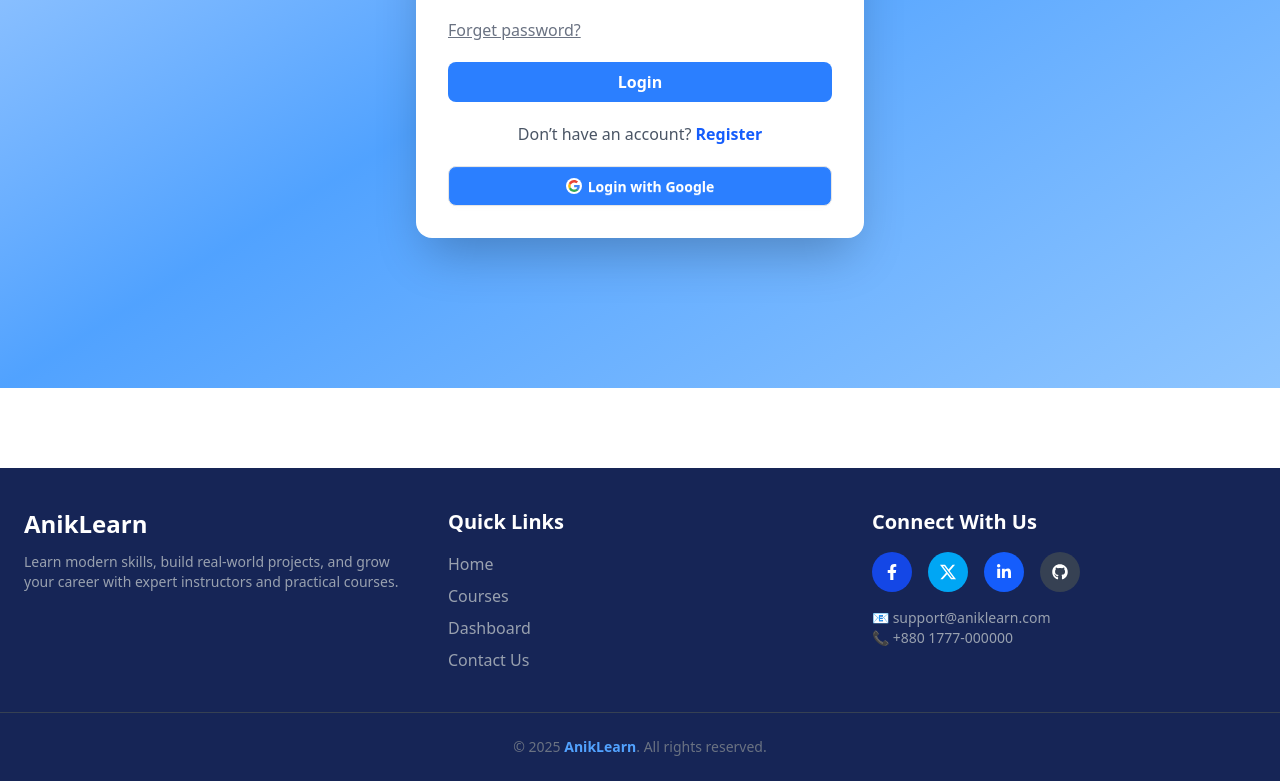
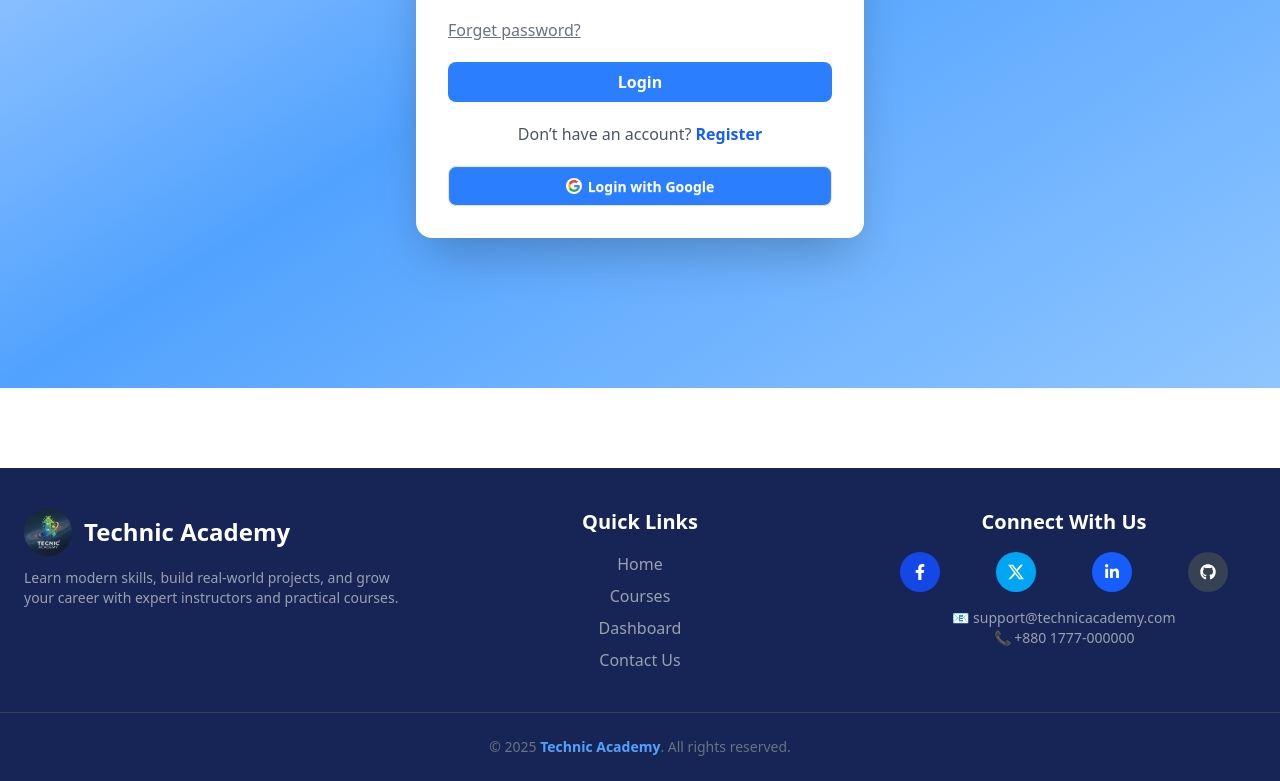
Before and after one commit to anikkumarsarker3/online-learning-platform-client, a React (Vite) app: page /login in a window 1280 px wide. Shown: the part 452-1233 px from the top of the page. Built offline with nearby package versions, Linux system fonts and the light colour scheme; no server answers.

Commit message:
second commit

```diff
--- a/src/Pages/CourseDetails.jsx
+++ b/src/Pages/CourseDetails.jsx
@@ -2,8 +2,7 @@ import React, { use, useEffect, useState } from 'react';
 import { useNavigate, useParams } from 'react-router';
 import { AuthContext } from '../Context/AuthContext';
 import Swal from 'sweetalert2';
-import { MdOutlineCategory } from 'react-icons/md';
-import { AiTwotoneDollar } from 'react-icons/ai';
+import ErrorPage from '../assets/ErrorPage.png'
 
 const CourseDetails = () => {
     const navigate = useNavigate()
@@ -17,7 +16,7 @@ const CourseDetails = () => {
             .then(data => setCourse(data))
     }, [id])
     if (!course || loading) {
-        return <p>Loading...</p>
+        return <p className='mt-22'><img src={ErrorPage} alt="" className='mx-auto max-h-[500px] p-3 rounded-2xl' /></p>
     }
     const { title, image, price, duration, category, description } = course;
     const handleEnrollCourse = () => {
--- a/src/Pages/Courses.jsx
+++ b/src/Pages/Courses.jsx
@@ -1,4 +1,4 @@
-import React, { use, useEffect, useState } from 'react';
+import React, { Suspense, use, useEffect, useState } from 'react';
 import Cards from '../component/Cards';
 import { AuthContext } from '../Context/AuthContext';
 import CourseNo from '../assets/CourseNotFound.png'
@@ -35,7 +35,7 @@ const Courses = () => {
     }, [allCourses, category]);
 
 
-    if (allCourses == null || loading || !courses) {
+    if (!allCourses || loading || !courses) {
         return <div className='mt-22 max-w-7xl '>
             {/* <p>Loading...ppp</p> */}
             <div>
@@ -50,10 +50,7 @@ const Courses = () => {
     console.log(courses)
     return (
         <div className='mt-22 max-w-7xl '>
-
             <h1 className='text-center text-4xl font-bold my-5'>All Courses</h1>
-
-
             <div class="sm:w-1/3 text-center mx-auto p-2">
                 <select
                     id="category"
@@ -76,20 +73,19 @@ const Courses = () => {
             </div>
             {
                 !courses.length ?
-                    <div className='mt-22 max-w-7xl '>
-                        {
-                            !courses.length && <div><img src={CourseNo} alt="" className='mx-auto w-72 sm:w-1/2' /></div>
-                        }
-                    </div> : ''
+                    <div className='max-w-7xl '>
+                        <div><img src={CourseNo} alt="" className='mx-auto w-72 sm:w-1/2' /></div>
+                    </div> : <div className='mx-auto mt-5 grid grid-cols-1 sm:grid-cols-2 lg:grid-cols-3 gap-8 p-2'>
+                        <Suspense fallback={<span className="loading loading-spinner text-info"></span>}>
+                            {
+                                courses.map(course => <Cards key={course._id} course={course}></Cards>)
+                            }
+                        </Suspense>
+
+                    </div >
 
             }
-            <div className='mx-auto mt-5 grid grid-cols-1 sm:grid-cols-2 lg:grid-cols-3 gap-8 p-2'>
 
-                {
-                    courses.map(course => <Cards key={course._id} course={course}></Cards>)
-                }
-
-            </div >
         </div>
     );
 };
--- a/src/Pages/Login.jsx
+++ b/src/Pages/Login.jsx
@@ -96,9 +96,10 @@ const Login = () => {
                             Password
                         </label>
                         <input
+                            // ••••••••
                             type="password"
                             name="password"
-                            placeholder="••••••••"
+                            placeholder="*****"
                             className="w-full px-4 py-2 border rounded-lg focus:outline-none focus:ring-2 focus:ring-blue-500"
                         />
                     </div>
--- a/src/Pages/MyCourse.jsx
+++ b/src/Pages/MyCourse.jsx
@@ -23,6 +23,7 @@ const MyCourse = () => {
     }
     return (
         <div className='mt-22'>
+            <h1 className='text-3xl font-bold text-center my-7'>My Courses</h1>
             {
                 !courses.length && <div><img src={CourseNo} alt="" className='mx-auto w-72 sm:w-1/2' /></div>
             }
--- a/src/Pages/Register.jsx
+++ b/src/Pages/Register.jsx
@@ -65,7 +65,7 @@ const Register = () => {
                         <input
                             type="text"
                             name="name"
-                            placeholder="John Doe"
+                            placeholder="Your Name"
                             className="w-full px-4 py-2 border rounded-lg focus:outline-none focus:ring-2 focus:ring-blue-500"
                         />
                     </div>
--- a/src/Route/Router.jsx
+++ b/src/Route/Router.jsx
@@ -21,7 +21,6 @@ export const router = createBrowserRouter([
     {
         path: '/',
         element: <RootLayout></RootLayout>,
-
         errorElement: <img src={ErrorPage} alt="" className='mx-auto max-h-[500px] p-3 rounded-2xl' />,
         children: [
             {
@@ -45,9 +44,6 @@ export const router = createBrowserRouter([
                 element: <PrivateRouter>
                     <CourseDetails></CourseDetails>
                 </PrivateRouter>,
-                // loader: ({ params }) => {
-                //     // fetch(`https://learning-platform-server-theta.vercel.app/courses/${params.id}`)
-                // }
             },
         ]
 
--- a/src/component/Footer.jsx
+++ b/src/component/Footer.jsx
@@ -1,19 +1,24 @@
 import { motion } from "framer-motion";
 import { BsTwitterX } from "react-icons/bs";
 import { FaFacebookF, FaLinkedinIn, FaGithub } from "react-icons/fa";
+import Logo from '../assets/technicLogo.png'
 
 const Footer = () => {
     return (
         <footer className=" text-gray-300 mt-20">
             {/* Full-width background */}
-            <div className="px-6 py-10 grid grid-cols-1 md:grid-cols-3 gap-10">
+            <div className="px-6 py-10 grid grid-cols-1  md:grid-cols-3 gap-10">
                 {/* Left Section */}
                 <motion.div
                     initial={{ opacity: 0, y: 30 }}
                     whileInView={{ opacity: 1, y: 0 }}
                     transition={{ duration: 0.6 }}
                 >
-                    <h2 className="text-2xl font-bold text-white mb-3">AnikLearn</h2>
+                    <div className="text-2xl font-bold text-white mb-3 flex items-center gap-3">
+                        <img src={Logo} alt="" className="w-12 rounded-full" />
+
+                        <h2>Technic Academy</h2>
+                    </div>
                     <p className="text-gray-400 text-sm">
                         Learn modern skills, build real-world projects, and grow your career
                         with expert instructors and practical courses.
@@ -25,6 +30,7 @@ const Footer = () => {
                     initial={{ opacity: 0, y: 30 }}
                     whileInView={{ opacity: 1, y: 0 }}
                     transition={{ duration: 0.7, delay: 0.2 }}
+                    className="text-center"
                 >
                     <h3 className="text-xl font-semibold text-white mb-4">
                         Quick Links
@@ -42,30 +48,31 @@ const Footer = () => {
                     initial={{ opacity: 0, y: 30 }}
                     whileInView={{ opacity: 1, y: 0 }}
                     transition={{ duration: 0.8, delay: 0.3 }}
+                    className="text-center"
                 >
                     <h3 className="text-xl font-semibold text-white mb-4">
                         Connect With Us
                     </h3>
-                    <div className="flex gap-4 mb-4">
-                        <a href="https://facebook.com" target="_blank" rel="noreferrer"
-                            className="bg-blue-700 hover:bg-blue-600 text-white p-3 rounded-full transition">
+                    <div className="flex mb-4">
+                        <a href="https://facebook.com" target="_blank"
+                            className="bg-blue-700 hover:bg-blue-600 text-white p-3 rounded-full transition mx-auto">
                             <FaFacebookF />
                         </a>
-                        <a href="https://X.com" target="_blank" rel="noreferrer"
-                            className="bg-sky-500 hover:bg-sky-400 text-white p-3 rounded-full transition">
+                        <a href="https://X.com" target="_blank"
+                            className="bg-sky-500 hover:bg-sky-400 text-white p-3 rounded-full transition mx-auto">
                             <BsTwitterX />
                         </a>
-                        <a href="https://linkedin.com" target="_blank" rel="noreferrer"
-                            className="bg-blue-600 hover:bg-blue-500 text-white p-3 rounded-full transition">
+                        <a href="https://linkedin.com" target="_blank"
+                            className="bg-blue-600 hover:bg-blue-500 text-white p-3 rounded-full transition mx-auto">
                             <FaLinkedinIn />
                         </a>
-                        <a href="https://github.com" target="_blank" rel="noreferrer"
-                            className="bg-gray-700 hover:bg-gray-600 text-white p-3 rounded-full transition">
+                        <a href="https://github.com" target="_blank"
+                            className="bg-gray-700 hover:bg-gray-600 text-white p-3 rounded-full transition mx-auto">
                             <FaGithub />
                         </a>
                     </div>
                     <p className="text-gray-400 text-sm">
-                        📧 support@aniklearn.com <br />
+                        📧 support@technicacademy.com <br />
                         📞 +880 1777-000000
                     </p>
                 </motion.div>
@@ -78,7 +85,7 @@ const Footer = () => {
                 whileInView={{ opacity: 1 }}
                 transition={{ duration: 1 }}
             >
-                © {new Date().getFullYear()} <span className="text-blue-400 font-semibold">AnikLearn</span>.
+                © {new Date().getFullYear()} <span className="text-blue-400 font-semibold">Technic Academy</span>.
                 All rights reserved.
             </motion.div>
         </footer>
--- a/src/component/Navbar.jsx
+++ b/src/component/Navbar.jsx
@@ -116,8 +116,6 @@ const Navbar = () => {
         }
 
 
-
-        {/* 'https://i.ibb.co.com/wFVLngdz/rkwts2-B46tk-H.jpg' */}
         <div onClick={() => navigate('/dashboard/profile')} className="cursor-pointer hidden md:block">
             {
                 user &&
@@ -143,9 +141,7 @@ const Navbar = () => {
             className="toggle"
         />
     </>
-    // if (loading) {
-    //     return <p>Loading..</p>
-    // }
+
 
     return (
         <nav className="bg-white shadow-md fixed top-0 left-0 w-full z-50">
```
